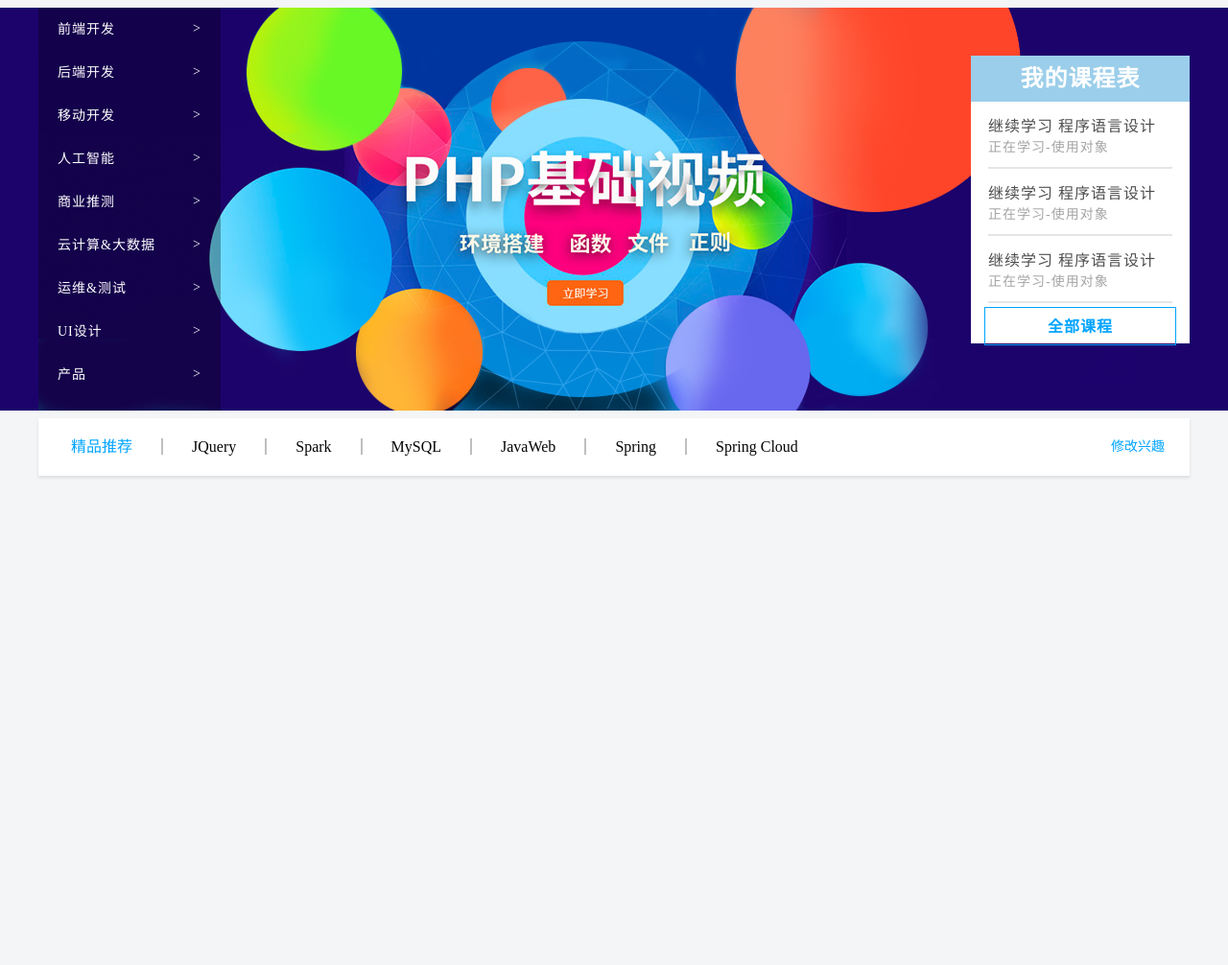
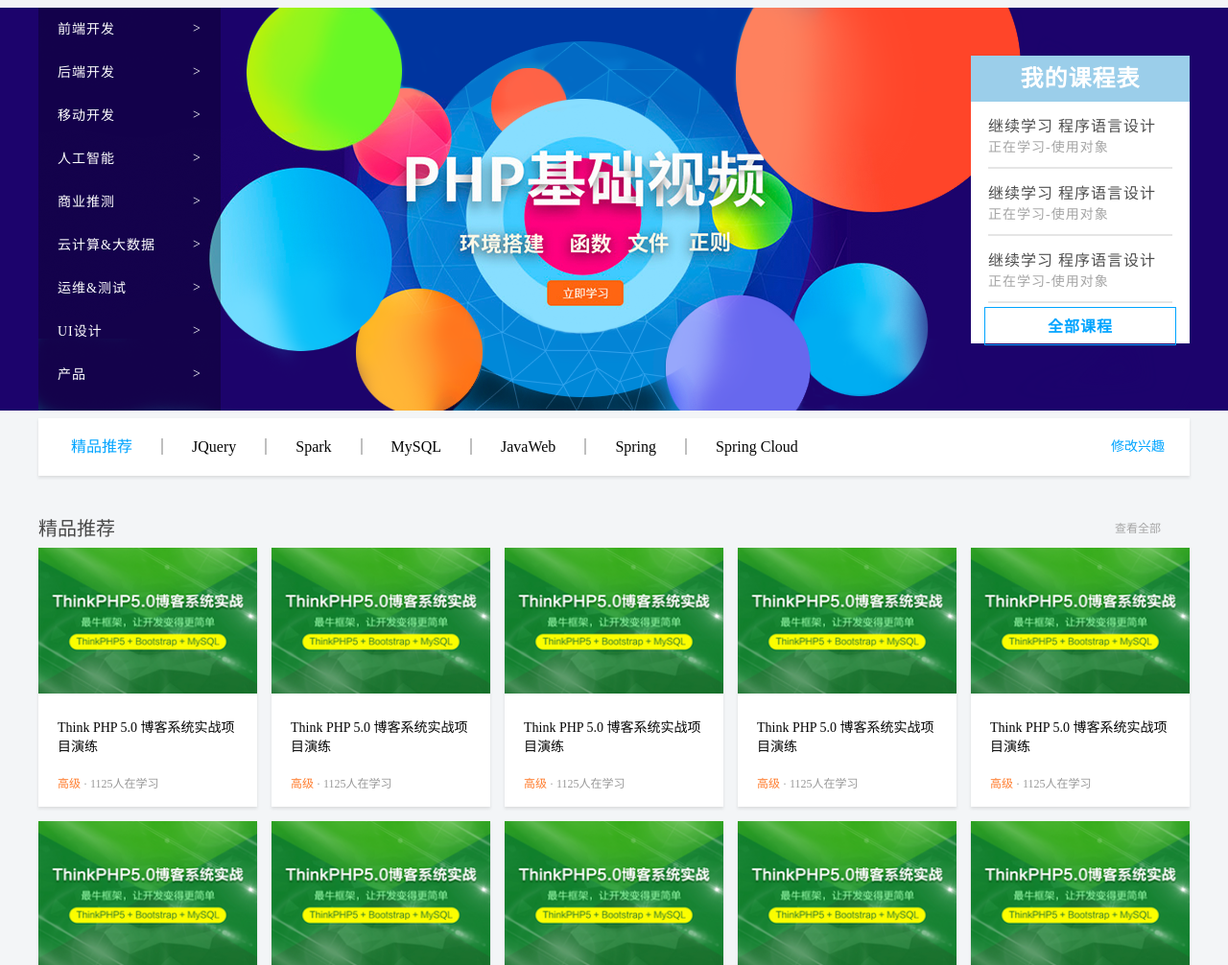
Before and after one commit to jayden-leo/HTML_CSS, a plain HTML site: page online_study/index.html in a window 1280 px wide. Shown: the part 94-1100 px from the top of the page at 96% size. Before the commit the page ends 800 px from the top, so only its background shows below. Drawn offline with Linux system fonts and the light colour scheme.

Commit message:
实现精品推荐课程栏目模块

```diff
--- a/online_study/css/index.css
+++ b/online_study/css/index.css
@@ -213,6 +213,7 @@ h1 {
     letter-spacing: 1px;
 }
 
+/* 精品推荐 */
 .goods {
     margin-top: 8px;
     padding-left: 34px;
@@ -249,3 +250,64 @@ h1 {
     color: #00a4ff;
     font-weight: 400;
 }
+
+/* 精品推荐课程 */
+.box{
+    margin-top: 35px;
+}
+
+.box .title{
+    height: 40px;
+    line-height: 40px;
+    text-align: center;
+}
+
+.box .title h2{
+    float: left;
+    font-size: 20px;
+    color: #494949;
+    font-weight: 400;
+}
+
+.box .title a{
+    float: right;
+    margin-right: 30px;
+    font-size: 12px;
+    color: #a5a5a5;
+}
+
+.box .content li{
+    float: left;
+    margin-right: 15px;
+    margin-bottom: 15px;
+    width: 228px;
+    height: 270px;
+    background-color: #ffffff;
+    box-shadow: 0px 2px 3px 0px
+    rgba(118, 118, 118, 0.2);
+}
+
+.box .content li:nth-child(5n){
+    margin-right: 0;
+}
+
+.box .content img{
+    width: 100%;
+}
+
+.box .content li h3{
+    padding: 20px;
+    font-size: 14px;
+    color: #050505;
+    font-weight: 400;
+}
+
+.box .content li p{
+    padding: 0 20px;
+    font-size: 12px;
+    color: #999999;
+}
+
+.box .content li span{
+    color: #ff7c2d;
+}
--- a/online_study/index.html
+++ b/online_study/index.html
@@ -92,6 +92,126 @@
         </ul>
         <a href="#" class="hobby">修改兴趣</a>
     </div>
+
+    <!-- 精品推荐课程 -->
+    <div class="box wrapper">
+        <div class="title">
+            <h2>精品推荐</h2>
+            <a href="">查看全部</a>
+        </div>
+        <div class="content">
+            <ul>
+                <li>
+                    <a href="#">
+                        <img src="./imgs/course.png" alt="">
+                        <h3>Think PHP 5.0 博客系统实战项目演练</h3>
+                        <p><span>高级</span> · 1125人在学习</p>
+                    </a>
+                </li>
+                <li>
+                    <a href="#">
+                        <img src="./imgs/course.png" alt="">
+                        <h3>Think PHP 5.0 博客系统实战项目演练</h3>
+                        <p><span>高级</span> · 1125人在学习</p>
+                    </a>
+                </li>
+                <li>
+                    <a href="#">
+                        <img src="./imgs/course.png" alt="">
+                        <h3>Think PHP 5.0 博客系统实战项目演练</h3>
+                        <p><span>高级</span> · 1125人在学习</p>
+                    </a>
+                </li>
+                <li>
+                    <a href="#">
+                        <img src="./imgs/course.png" alt="">
+                        <h3>Think PHP 5.0 博客系统实战项目演练</h3>
+                        <p><span>高级</span> · 1125人在学习</p>
+                    </a>
+                </li>
+                <li>
+                    <a href="#">
+                        <img src="./imgs/course.png" alt="">
+                        <h3>Think PHP 5.0 博客系统实战项目演练</h3>
+                        <p><span>高级</span> · 1125人在学习</p>
+                    </a>
+                </li>
+                <li>
+                    <a href="#">
+                        <img src="./imgs/course.png" alt="">
+                        <h3>Think PHP 5.0 博客系统实战项目演练</h3>
+                        <p><span>高级</span> · 1125人在学习</p>
+                    </a>
+                </li>
+                <li>
+                    <a href="#">
+                        <img src="./imgs/course.png" alt="">
+                        <h3>Think PHP 5.0 博客系统实战项目演练</h3>
+                        <p><span>高级</span> · 1125人在学习</p>
+                    </a>
+                </li>
+                <li>
+                    <a href="#">
+                        <img src="./imgs/course.png" alt="">
+                        <h3>Think PHP 5.0 博客系统实战项目演练</h3>
+                        <p><span>高级</span> · 1125人在学习</p>
+                    </a>
+                </li>
+                <li>
+                    <a href="#">
+                        <img src="./imgs/course.png" alt="">
+                        <h3>Think PHP 5.0 博客系统实战项目演练</h3>
+                        <p><span>高级</span> · 1125人在学习</p>
+                    </a>
+                </li>
+                <li>
+                    <a href="#">
+                        <img src="./imgs/course.png" alt="">
+                        <h3>Think PHP 5.0 博客系统实战项目演练</h3>
+                        <p><span>高级</span> · 1125人在学习</p>
+                    </a>
+                </li>
+                <li>
+                    <a href="#">
+                        <img src="./imgs/course.png" alt="">
+                        <h3>Think PHP 5.0 博客系统实战项目演练</h3>
+                        <p><span>高级</span> · 1125人在学习</p>
+                    </a>
+                </li>
+                <li>
+                    <a href="#">
+                        <img src="./imgs/course.png" alt="">
+                        <h3>Think PHP 5.0 博客系统实战项目演练</h3>
+                        <p><span>高级</span> · 1125人在学习</p>
+                    </a>
+                </li>
+                <li>
+                    <a href="#">
+                        <img src="./imgs/course.png" alt="">
+                        <h3>Think PHP 5.0 博客系统实战项目演练</h3>
+                        <p><span>高级</span> · 1125人在学习</p>
+                    </a>
+                </li>
+                <li>
+                    <a href="#">
+                        <img src="./imgs/course.png" alt="">
+                        <h3>Think PHP 5.0 博客系统实战项目演练</h3>
+                        <p><span>高级</span> · 1125人在学习</p>
+                    </a>
+                </li>
+                <li>
+                    <a href="#">
+                        <img src="./imgs/course.png" alt="">
+                        <h3>Think PHP 5.0 博客系统实战项目演练</h3>
+                        <p><span>高级</span> · 1125人在学习</p>
+                    </a>
+                </li>
+
+            </ul>
+        </div>
+    </div>
+
+
 </body>
 
 </html>
```
Also changed, not shown: online_study/imgs/course.png (added).
